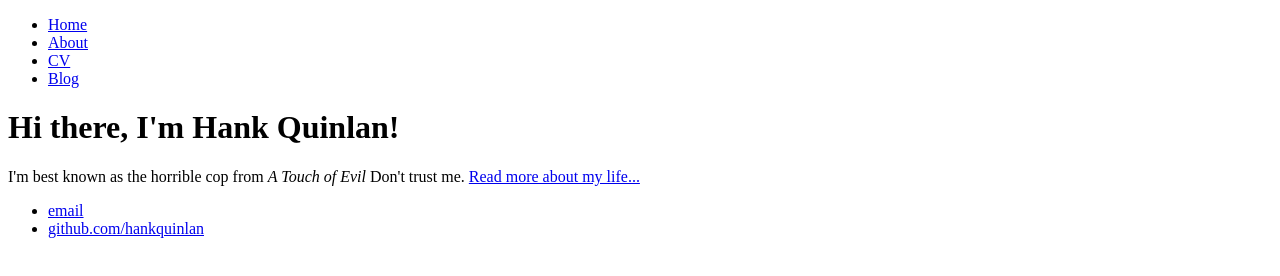
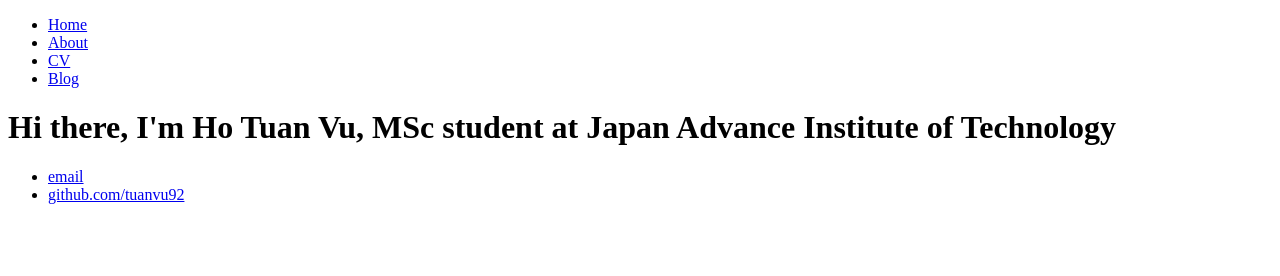
Before and after one commit to tuanvu92/tuanvu92.github.io, a plain HTML site: page index.html in a window 1280 px wide. Drawn offline with Linux system fonts and the light colour scheme.

Commit message:
Update index.html

```diff
--- a/index.html
+++ b/index.html
@@ -1,7 +1,7 @@
 <!DOCTYPE html>
 <html>
 	<head>
-		<title>Hank Quinlan, Horrible Cop</title>
+		<title>HO Tuan Vu</title>
 	</head>
 	<body>
 		<nav>
@@ -14,14 +14,14 @@
 		</nav>
 		<div class="container">
     		<div class="blurb">
-        		<h1>Hi there, I'm Hank Quinlan!</h1>
-				<p>I'm best known as the horrible cop from <em>A Touch of Evil</em> Don't trust me. <a href="/about">Read more about my life...</a></p>
+        		<h1>Hi there, I'm Ho Tuan Vu, MSc student at Japan Advance Institute of Technology</h1>
+
     		</div><!-- /.blurb -->
 		</div><!-- /.container -->
 		<footer>
     		<ul>
-        		<li><a href="mailto:hankquinlanhub@gmail.com">email</a></li>
-        		<li><a href="https://github.com/hankquinlan">github.com/hankquinlan</a></li>
+        		<li><a href="mailto:tuanvu92.ksvt@gmail.com">email</a></li>
+        		<li><a href="https://github.com/tuanvu92">github.com/tuanvu92</a></li>
 			</ul>
 		</footer>
 	</body>
```
